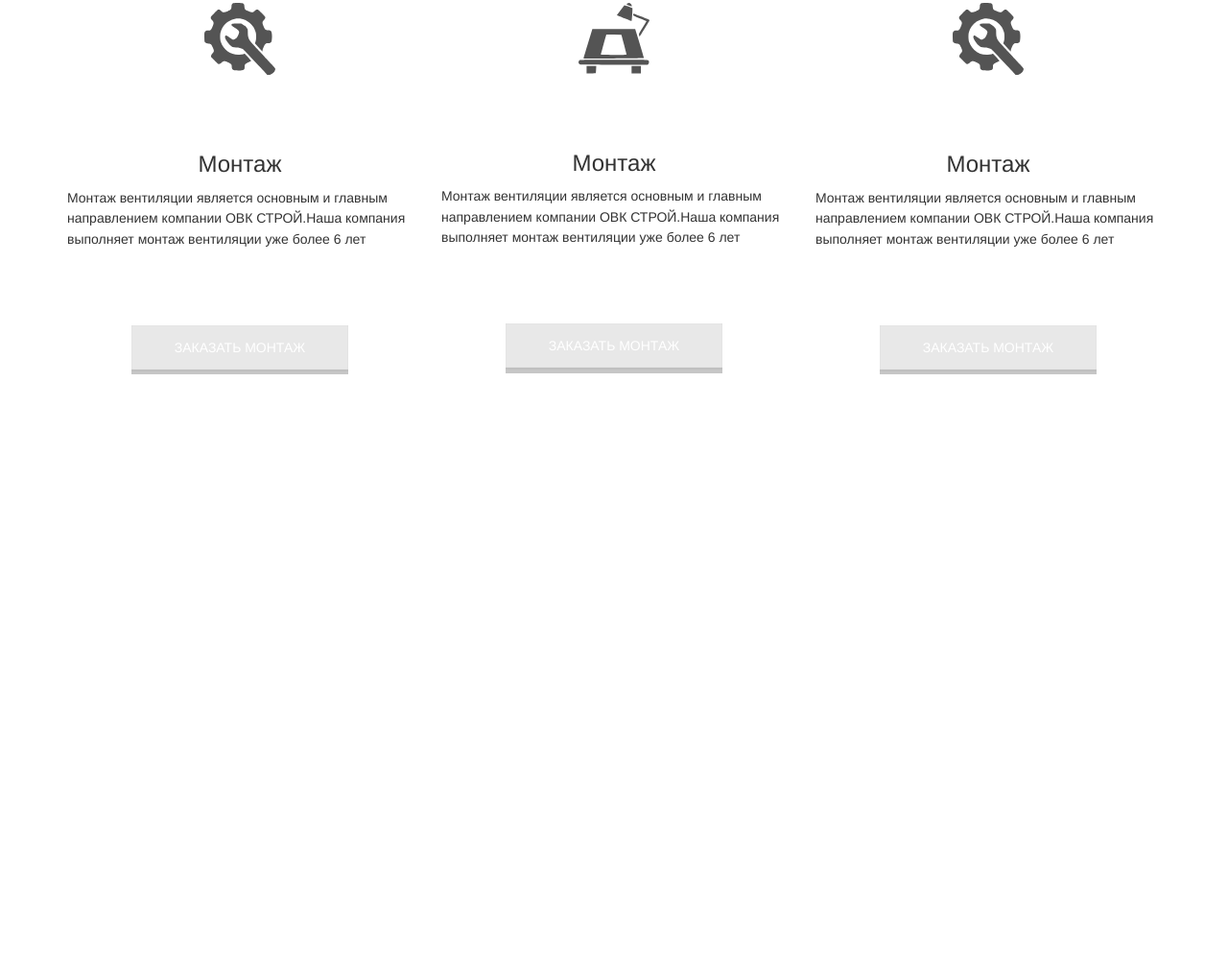
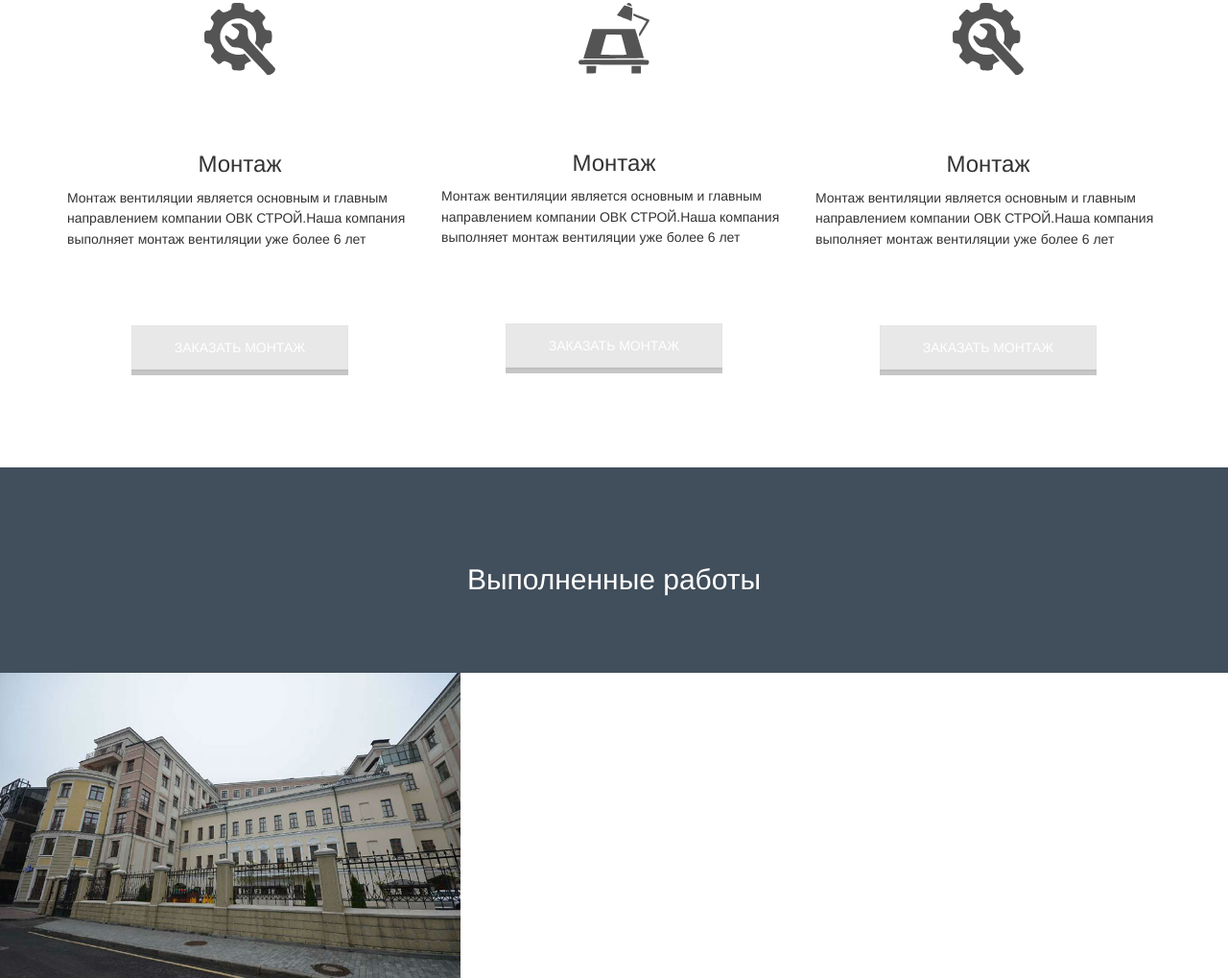
Before and after one commit to VerDan777/ovknew, a website: page app/index.html in a window 1280 px wide. Shown: the part 1785-2804 px from the top of the page at 96% size. Before the commit the page ends 2175 px from the top, so only its background shows below. Drawn offline with nearby package versions, Linux system fonts and the light colour scheme.

Commit message:
add gallery of wotrks

```diff
--- a/app/assets/sass/modules/_button.scss
+++ b/app/assets/sass/modules/_button.scss
@@ -56,6 +56,7 @@
             border:2px solid silver;
             border-top-width: 1px;
             margin-top: 80px;
+            margin-bottom: 100px;
             //  border-bottom-width: 4px;
             //  border-right-width: 0.9px;
             //  border-left-width: 0.9px;
--- a/app/assets/sass/modules/item.scss
+++ b/app/assets/sass/modules/item.scss
@@ -60,6 +60,13 @@
         font-family: 'OpenSansRegular',sans-serif;
         color:#74818e;
     }
+    &__portfolio {
+        img {
+            max-height: 320px;
+            max-width: 480px;
+
+        }
+    }
 
 
 }
--- a/app/assets/sass/modules/main-content.scss
+++ b/app/assets/sass/modules/main-content.scss
@@ -76,6 +76,27 @@
         margin-bottom: 80px;
         }
         }
+        &--completeTasks {
+            height: 214px;
+            background-color: $blue;
+            h2 {
+            text-align: center;
+            margin-top: 100px ;
+            margin-bottom: 80px;
+            color: #ffffff;
+
+             }
+             p {
+                text-align: center;
+             }
+
+        }
+        &--portfolio {
+            padding: 0 0;
+           &__col-lg-4{
+            padding: 0px 0px;
+            }
+        }
 
 
 }
--- a/app/index.html
+++ b/app/index.html
@@ -192,6 +192,31 @@
                 </div>
                 </div>
             </div>
+            <div class="main-content--completeTasks">
+            <div class="container-fluid">
+                <div class="row">
+                    <div class="col-sm-12">
+                        <h2>Выполненные работы</h2>
+                    </div>
+                </div>
+            </div>
+            </div>
+            <div class="main-content--portfolio">
+                <div class="container-fluid">
+                    <div class="row">
+                        <div class="main-content--portfolio__col-lg-4 ">
+                            <div class="item__portfolio">
+                                <img class="responsive-img"src="assets/img/works/1.jpg" alt="">
+                            </div>
+
+                        </div>
+                    </div>
+                </div>
+            </div>
+
+
+
+
 
 
 
```
Also changed, not shown: app/temp/styles/styles.css.
